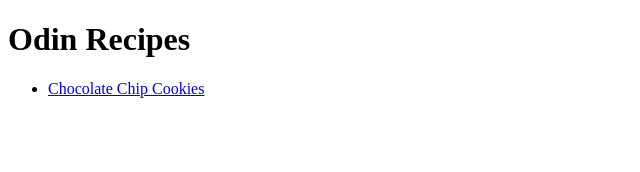
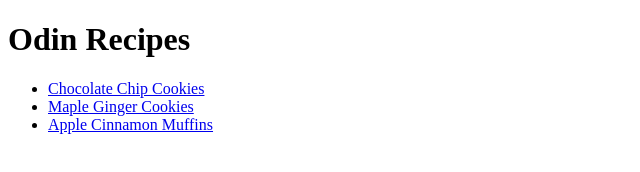
Before and after one commit to AndrewPRohde/odin-recipes, a plain HTML site: page index.html in a window 1280 px wide. Shown: the whole page, without its empty margins (0-640 px from the left). Drawn offline with Linux system fonts and the light colour scheme.

Commit message:
added links to index.html

```diff
--- a/index.html
+++ b/index.html
@@ -12,9 +12,9 @@
     <h1>Odin Recipes</h1>
     <ul>
         <li><a href="recipes/chocolate-chip-cookies.html">Chocolate Chip Cookies</a></li>
+        <li><a href="recipes/maple-ginger-cookies.html">Maple Ginger Cookies</a></li>
+        <li><a href="recipes/apple-cinnamon-muffins.html">Apple Cinnamon Muffins</a></li>
     </ul>
-
-
 </body>
 
 </html>
```
